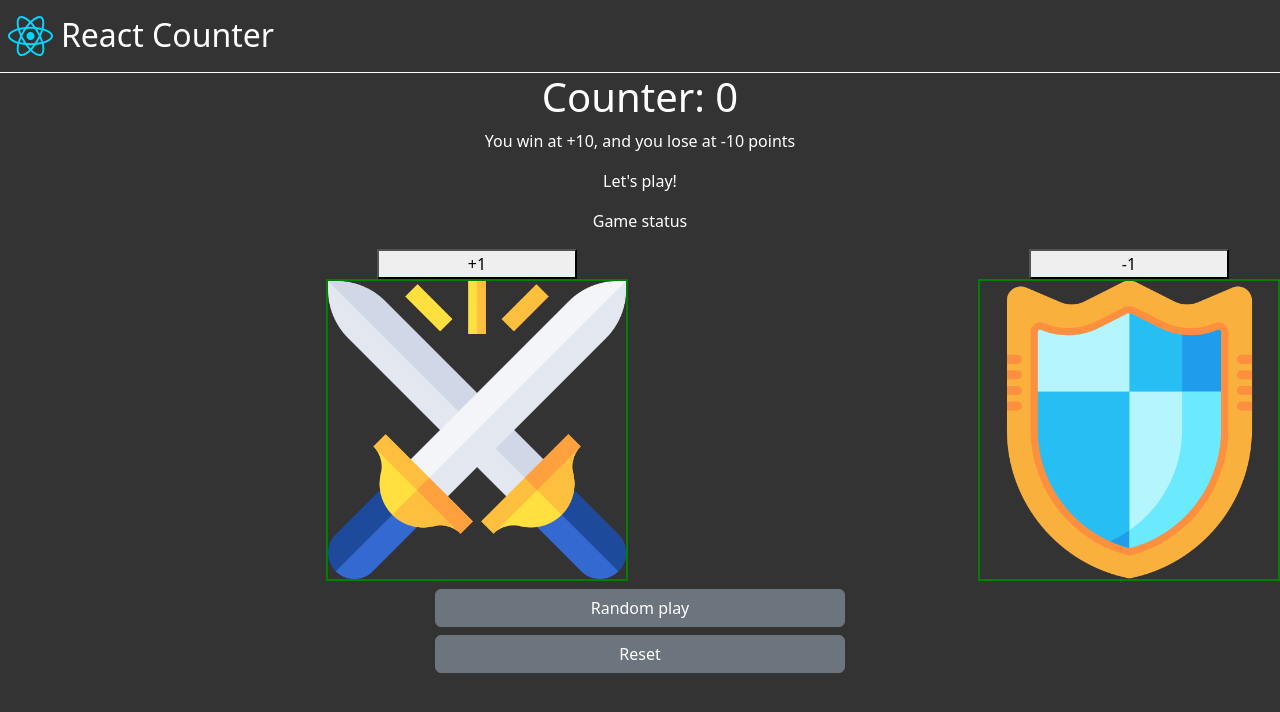
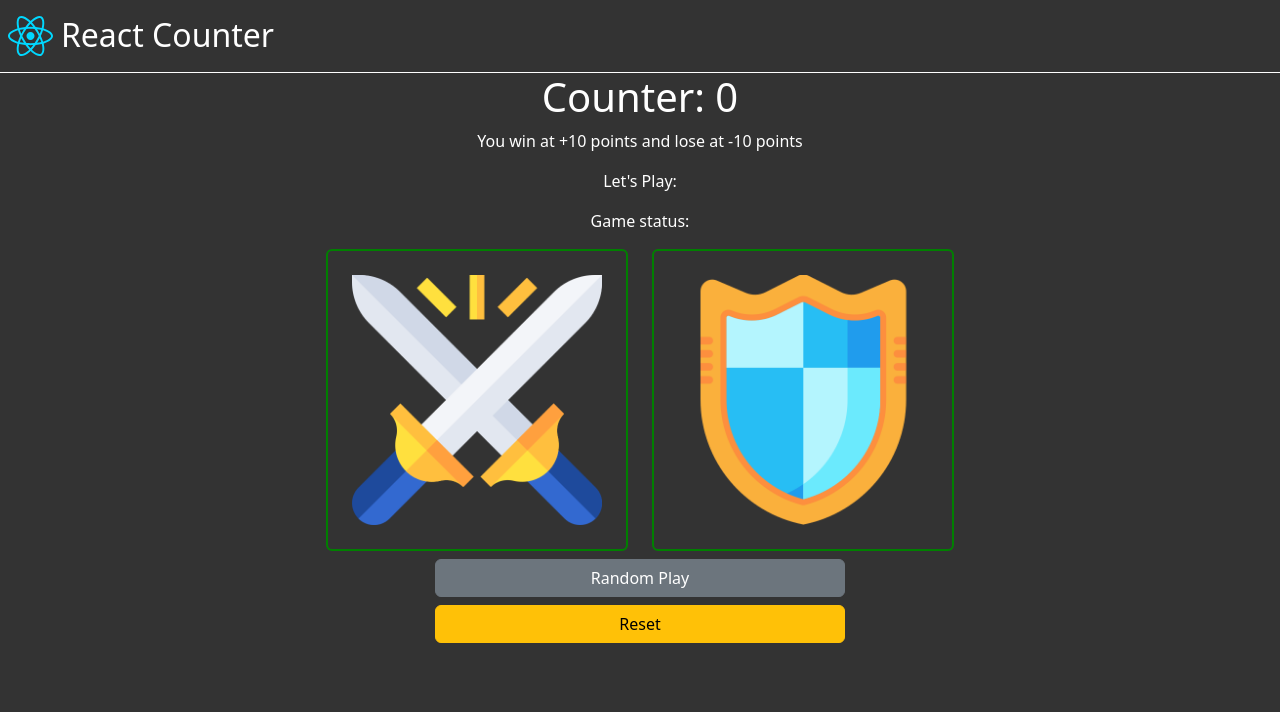
Before and after one commit to Randolph-dev/React-counter, a React (Vite) app: page / in a window 1280 px wide. Shown: the top 712 px of the page. Built offline with nearby package versions, Linux system fonts and the light colour scheme.

Commit message:
added status and last play

```diff
--- a/src/Counter.tsx
+++ b/src/Counter.tsx
@@ -1,71 +1,94 @@
-import { useState } from "react"
-import attack from './assets/attack.png'
-import defend from './assets/defend.png'
+import { useState } from 'react';
+import attack from './assets/attack.png';
+import defend from './assets/defend.png';
 
 const Counter = () => {
-
-    const [counter, setCounter] = useState(0)
+  const [counter, setCounter] = useState(0);
+  const [gameStatus, setGameStatus] = useState('');
+  const [lastPlay, setLastPlay] = useState('');
 
   const handleAttack = () => {
-        // alert('Attack is clicked!')
+    // alert('Attack Clicked!');
     setCounter((preCounter) => {
-            let newCount = preCounter + Math.round(Math.random() * 10)
-            return newCount
-        })
-        }
-        const handleDefense = () => {
-            // alert('Defend is clicked!')
+      let newCount = preCounter + Math.round(Math.random() * 10);
+      setLastPlay('Attacked');
+
+      //   if (newCount > 10) {
+      //     setGameStatus('You Won!');
+      //   }
+
+      newCount > 10 ? setGameStatus('You Won!') : setGameStatus('');
+
+      return newCount;
+    });
+  };
+  const handleDefence = () => {
+    // alert('Defend Clicked!');
+    // setCounter(counter - 1);
     setCounter((preCounter) => {
-            let newCount = preCounter + Math.round(Math.random() * 10)
-            return newCount
-            })
+      let newCount = preCounter - Math.round(Math.random() * 10);
+      setLastPlay('Defended');
+      //   if (newCount < -10) {
+      //     setGameStatus('You Lose!');
+      //   }
+
+      newCount < -10 ? setGameStatus('You Lose!') : setGameStatus('');
+
+      return newCount;
+    });
+  };
+
+  const handleReset = () => {
+    setCounter(0);
+  };
+
+  const handleRandomPlay = () => {
+    let playMode = Math.round(Math.random());
+    if (playMode === 0) {
+      handleAttack();
+    } else {
+      handleDefence();
     }
 
-const handleReset = () => {
-    setCounter(0)
-}
-
-const handleRandomPlay = () => {
-    let playMode = Math.round(Math.random())
-    if(playMode === 0){
-        handleAttack()
-    } else {
-        handleDefense()
-    }
-}
+    // ternary operator
+    // playMode === 0 ? handleAttack() : handleDefence;
+  };
 
   return (
-    <div className="row text-white text-center">
+    <div className='row text-white text-center'>
       <h1>Counter: {counter} </h1>
-        <p>You win at +10, and you lose at -10 points</p>
-        <p>Let's play!</p>
-        <p>Game status</p>
+      <p>You win at +10 points and lose at -10 points</p>
+      <p>Let's Play: {lastPlay} </p>
+      <p>Game status: {gameStatus}</p>
       <div className='col-6 col-md-3 offset-md-3'>
-        <button onClick={handleAttack} style={{width: '200px'}}>+1</button>
         <img
+          className='p-4 rounded'
           src={attack}
-            alt="attack"
+          alt='Attack'
           onClick={handleAttack}
-            style={{cursor:'pointer', width:'100%', border:'2px solid green'}}/>
+          style={{ cursor: 'pointer', width: '100%', border: '2px solid green' }}
+        />
       </div>
-        <div className='col-6 col-md-3 offset-md-3'>
-        <button onClick={handleDefense} style={{width: '200px'}}>-1</button>
+      <div className='col-6 col-md-3'>
         <img
+          className='p-4 rounded'
           src={defend}
-            alt="defend"
-            onClick={handleDefense}
-            style={{cursor:'pointer',
-            width:'100%',
-            border:'2px solid green'}}/>
+          alt='Defend'
+          onClick={handleDefence}
+          style={{ cursor: 'pointer', width: '100%', border: '2px solid green' }}
+        />
       </div>
 
       <div className='col-12 col-md-4 offset-md-4'>
-            <button onClick={handleRandomPlay} className='btn btn-secondary w-100 mt-2' >Random play</button>
-            <button onClick={handleReset} className='btn btn-secondary w-100 mt-2' >Reset</button>
+        <button onClick={handleRandomPlay} className='btn btn-secondary w-100 mt-2'>
+          Random Play
+        </button>
+        <button onClick={handleReset} className='btn btn-warning w-100 mt-2'>
+          Reset
+        </button>
       </div>
+    </div>
+  );
+};
 
-    </div>
-   )
-}
-
-export default Counter
+export default Counter;
```
Lines whose indentation alone changed are shown as unchanged.
